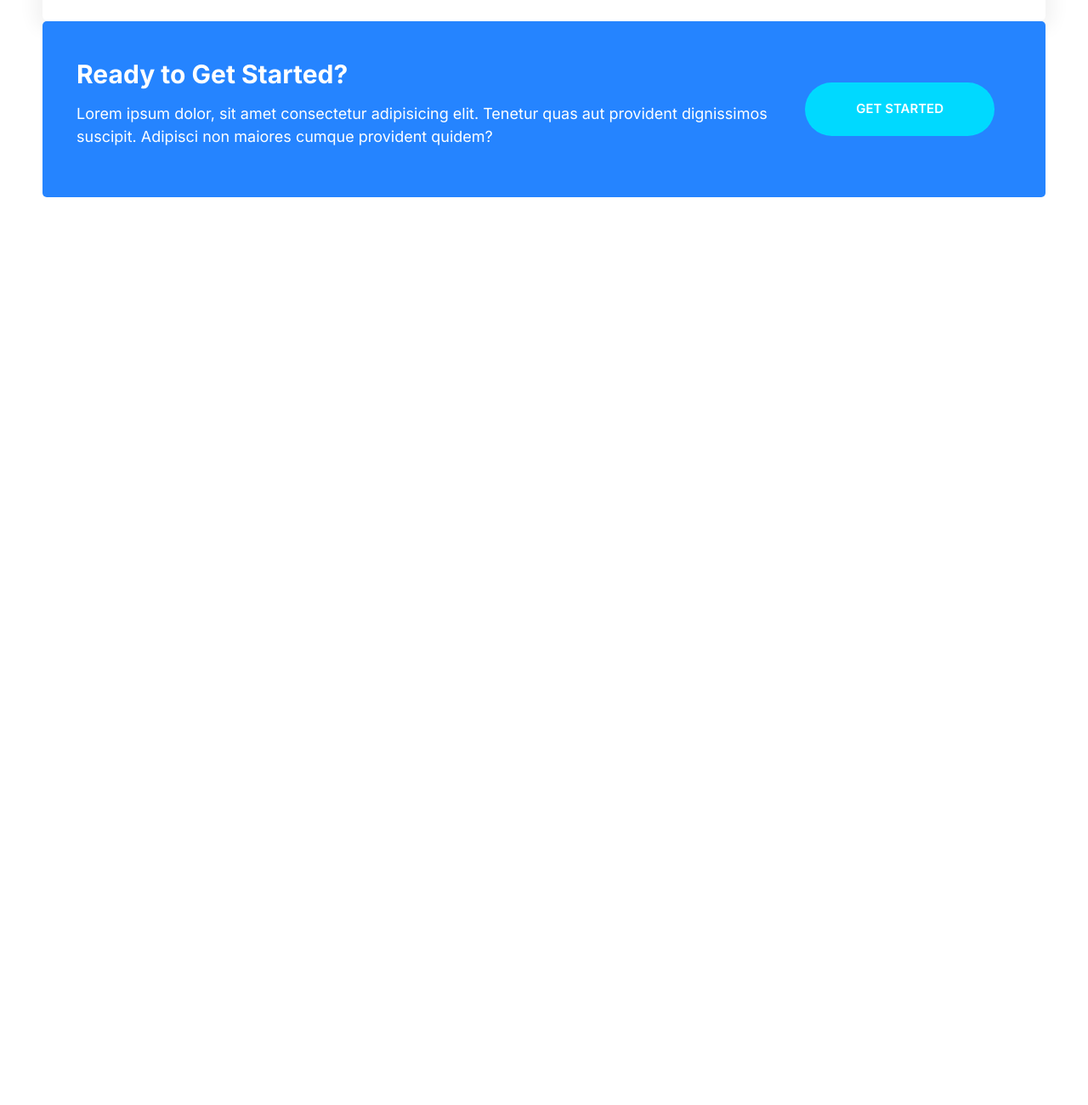
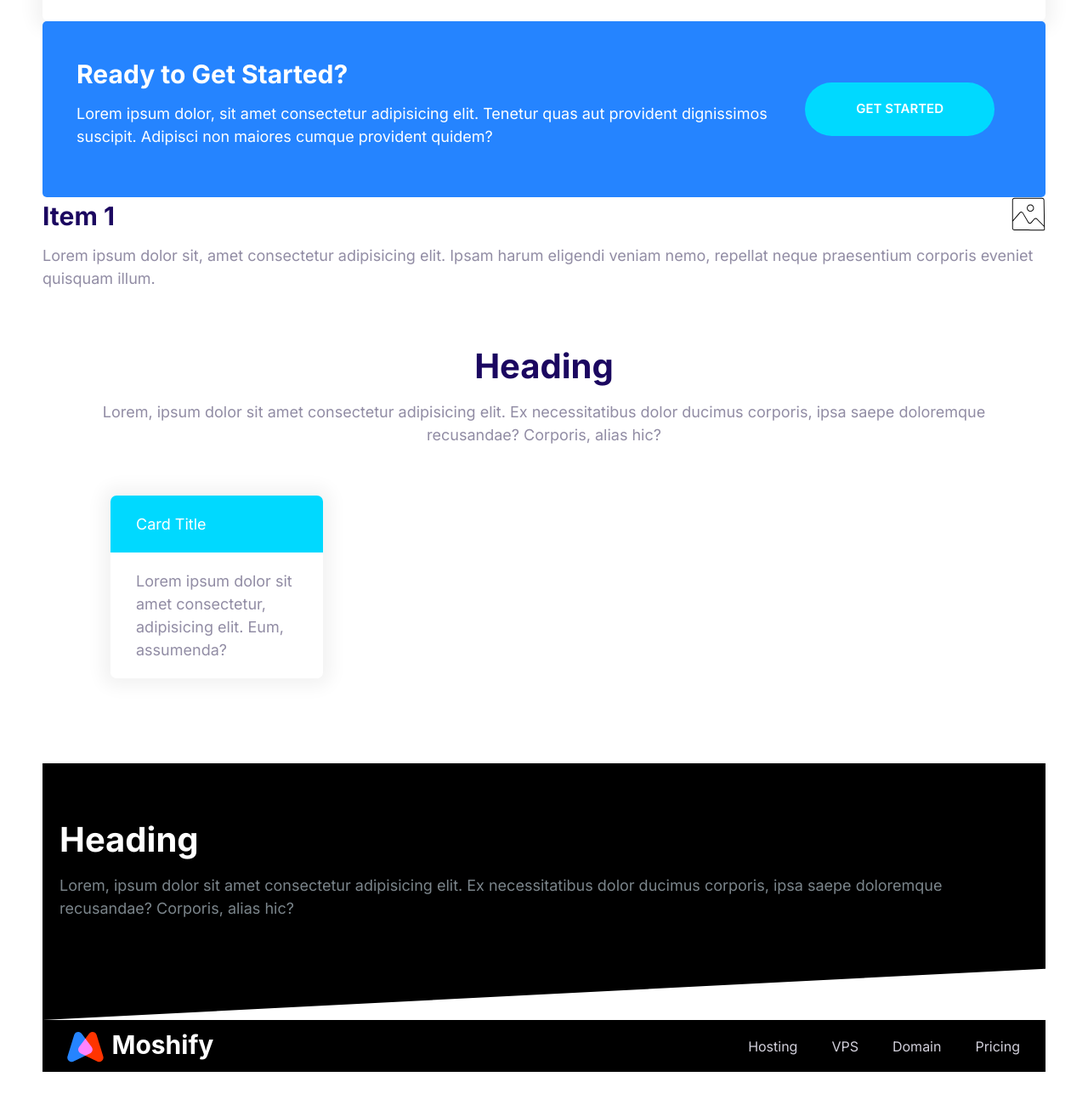
Before and after one commit to mashalmaqsood/Moshify-frontend, a plain HTML site: page index.html in a window 1280 px wide. Shown: the part 614-1914 px from the top of the page at 85% size. Before the commit the page ends 896 px from the top, so only its background shows below. Drawn offline with Linux system fonts and the light colour scheme.

Commit message:
Define cards,collapsible,navbar,testimonials and callouts components.

```diff
--- a/css/styles.css
+++ b/css/styles.css
@@ -143,7 +143,7 @@ a{
     fill: var(--color-primary) ;
 }
 
-.icon-white{
+.icon--white{
     fill: #fff;
 }
 
@@ -487,3 +487,135 @@ font-size:1.6rem;
     margin: 0 2rem;
   }
 }
+
+/* collapsibles  */
+.collapsible__header{
+    display: flex;
+    justify-content: space-between;
+}
+
+.collapsible__heading{
+    margin-top: 0;
+    font-size: 3rem;
+}
+.collapsible__chevron{
+    transform: rotate(-90deg);
+    transition: transform 0.3s;
+
+}
+.collapsible__content{
+    max-height: 0;
+    overflow: hidden;
+    opacity: 0;
+    transition: all 0.3s;
+}
+
+.collapsible--expanded .collapsible__chevron{
+    transform: rotate(0);
+
+}
+
+.collapsible--expanded .collapsible__content{
+    max-height: 100%;
+    opacity: 1;
+
+}
+
+/* blocks */
+.block{
+    --padding-vertical : 6rem;
+    padding: var(--padding-vertical) 2rem;
+}
+
+.block__heading{
+    margin-top: 0;
+}
+
+.block__header{
+    text-align: center;
+}
+.block--dark{
+    background: #000;
+    color: #7b858b;
+}
+
+.block--dark .block__heading{
+    color: #fff;
+}
+
+.block--skewed-right{
+    padding-bottom: calc(var(--padding-vertical) + 4rem);
+    clip-path: polygon(0% 0%, 100% 0%, 100% 100%, 0 86%);;
+}
+
+.block--skewed-left{
+    padding-bottom: calc(var(--padding-vertical) + 4rem);
+    clip-path: polygon(0% 0%, 100% 0%, 100% 80%, 0 100%);;
+}
+
+.container{
+    max-width: 1140px;
+    margin: 0 auto;
+}
+/* navigation bar  */
+.nav{
+    background: #000;
+    display: flex;
+    justify-content: space-between;
+    flex-wrap: wrap;
+    padding: 0rem 1rem;
+    align-items: center;
+}
+
+.nav__list{
+    width: 100%;
+    margin: 0;
+}
+
+.nav__item{
+    padding: 0.5rem 2rem;
+    border-bottom: 1px solid #222;
+}
+
+.nav__item > a{
+   color: #d2d0db;
+   transition: color 0.3s;
+}
+
+.nav__item > a:hover{
+    color: #fff;
+ }
+
+.nav_toggler{
+    opacity: 0.5;
+    transition: box-shadow .15s;
+    cursor: pointer;
+}
+
+.collapsible--expanded .nav_toggler{
+    opacity: 1;
+}
+
+.nav.collapsible--expanded .nav__toggler {
+    opacity: 1;
+    box-shadow: 0 0 0 3px #666;
+    border-radius: 5px;
+}
+.nav__brand{
+    transform: translateY(5px);
+}
+@media screen and (min-width: 768px){
+  .nav__toggler{
+    display: none;
+  }
+  .nav__list{
+    width: auto;
+    display: flex;
+    font-size: 1.6rem;
+    max-height: 100%;
+    opacity: 1;
+  }
+  .nav__item{
+    border: 0;
+  }
+}
--- a/index.html
+++ b/index.html
@@ -142,5 +142,52 @@
         <a href="#" class="btn btn--secondary btn--stretched">Get started</a>
       </div>
     </div>
+    <div class="collapsible collapsible--expanded">
+      <header class="collapsible__header">
+        <h2 class="collapsible__heading">Item 1</h2>
+          <svg class="icon icon--white collapsible__chevron">
+            <use xlink:href="images/sprite.svg#snap"></use>
+          </svg>
+      </header>
+      <div class="collapsible__content">
+        Lorem ipsum dolor sit, amet consectetur adipisicing elit. Ipsam harum eligendi veniam nemo, repellat neque praesentium corporis eveniet quisquam illum.
+      </div>
+    </div>
+     <section class="block container">
+      <header class="block__header">
+        <h2 class="block__heading">Heading</h2>
+        <p>Lorem, ipsum dolor sit amet consectetur adipisicing elit. Ex necessitatibus dolor ducimus corporis, ipsa saepe doloremque recusandae? Corporis, alias hic?</p>
+      </header>
+      <div style="width: 30%; padding: 4rem">
+        <div class="card card--secondary">
+          <header class="card__header">Card Title</header>
+          <div class="card__body">
+            Lorem ipsum dolor sit amet consectetur, adipisicing elit. Eum, assumenda?
+          </div>
+        </div>
+      </div>
+     </section>
+
+     <section class="block block--dark block--skewed-left">
+      <div class="container">
+        <h2 class="block__heading">Heading</h2>
+        <p>Lorem, ipsum dolor sit amet consectetur adipisicing elit. Ex necessitatibus dolor ducimus corporis, ipsa saepe doloremque recusandae? Corporis, alias hic?</p>
+      </div>
+     </section>
+     <nav class="nav collapsible">
+      <a href="/">
+        <img class="nav__brand" src="/images/logo.svg" alt="">
+      </a>
+      <svg class="icon icon--white nav__toggler">
+        <use xlink:href="images/sprite.svg#menu"></use>
+      </svg>
+      <ul class="list nav__list collapsible__content">
+        <li class="nav__item"><a href="#">Hosting</a></li>
+        <li class="nav__item"><a href="#">VPS</a></li>
+        <li class="nav__item"><a href="#">Domain</a></li>
+        <li class="nav__item"><a href="#">Pricing</a></li>
+      </ul>
+     </nav>
+    <script src="js/main.js"></script>
   </body>
 </html>
--- /dev/null
+++ b/js/main.js
@@ -0,0 +1,6 @@
+const collapsibles = document.querySelectorAll(".collapsible");
+collapsibles.forEach((item) =>
+  item.addEventListener("click", function () {
+    this.classList.toggle("collapsible--expanded");
+  })
+);
```
Also changed, not shown: components/callouts.html (added, +13 -0 lines), components/cards.html (added, +8 -0 lines), components/collapsible.html (added, +11 -0 lines), components/navbar.html (added, +14 -0 lines), components/testimonials.html (added, +34 -0 lines), images/logo.svg (added).
